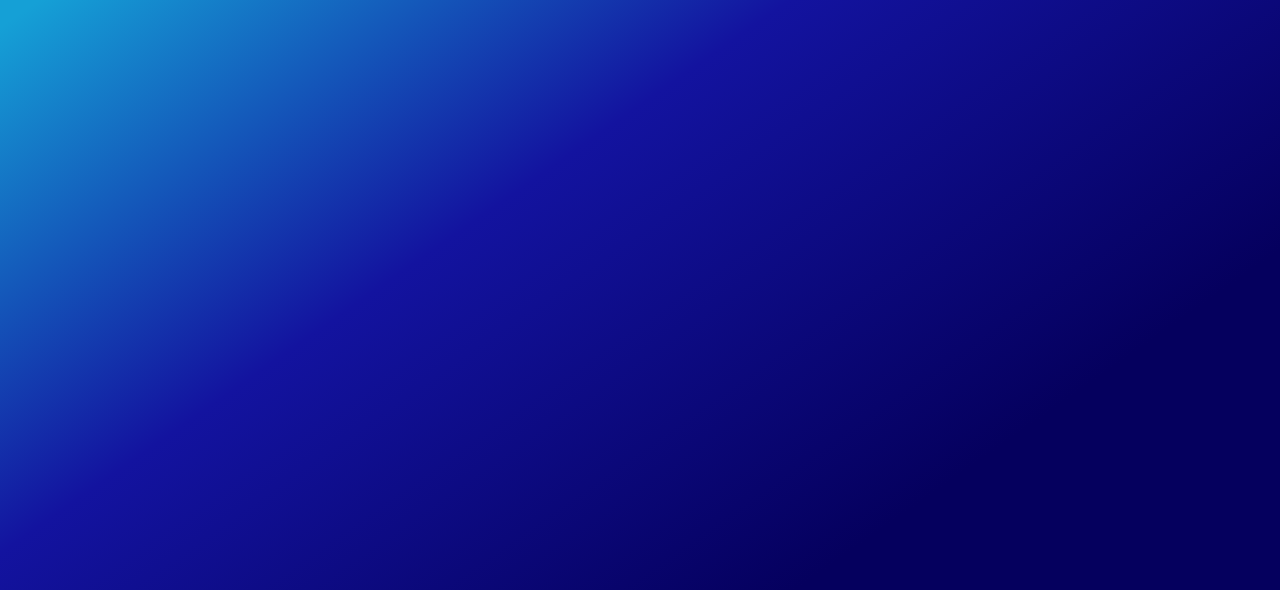
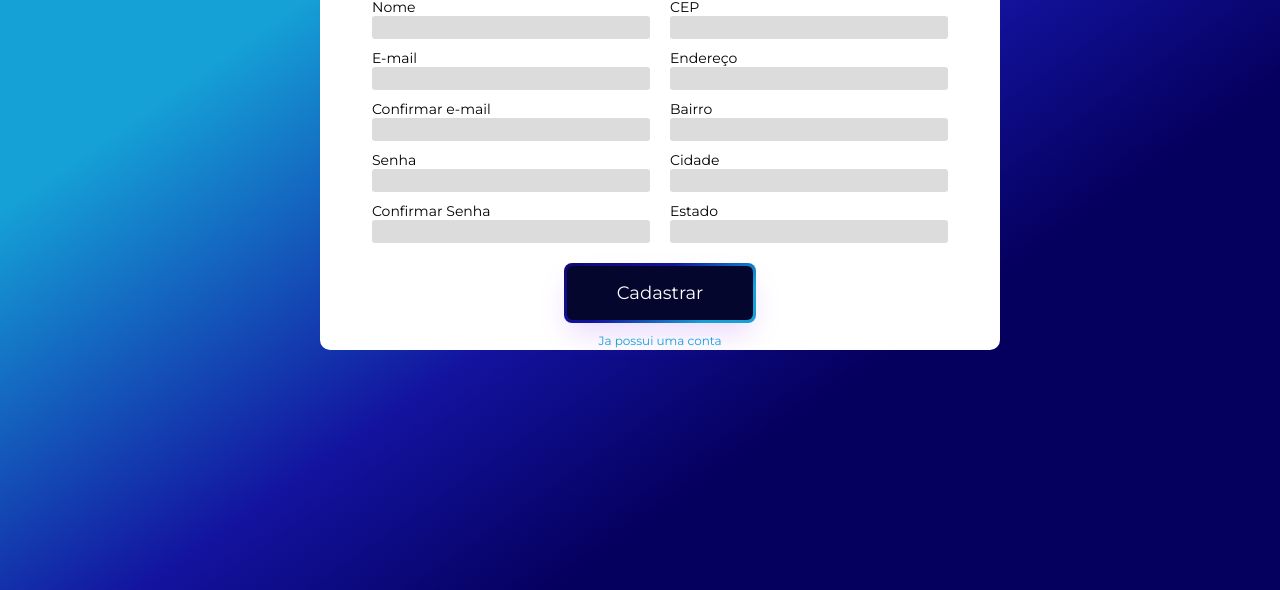
Before and after one commit to andreasdsilva/client-screen, a plain HTML site: page index.html in a window 1280 px wide. Shown: the part 210-800 px from the top of the page. Drawn offline with Linux system fonts and the light colour scheme.

Commit message:
form created, svg imported

```diff
--- a/css/styles.css
+++ b/css/styles.css
@@ -1,6 +1,7 @@
 * {
     margin: 0;
     padding: 0;
+    font-family: 'Montserrat';
 }
 
 .gradient {
@@ -9,5 +10,130 @@
     padding: 0;
     height: 100vh;
     width: 100vw;
-    background-image: linear-gradient(145deg, #15a0d6 14%, #13139f 45%, #05005e 80%);
+    background-image: linear-gradient(145deg, #15a0d6 25%, #13139f 53%, #05005e 70%);
 }
+
+.modal {
+    background-color: white;
+    width: 50%;
+    height: 400px;
+    border-radius: 10px;
+    position: absolute;
+    top: 15%;
+    left: 25%;
+    display: flex;
+    flex-direction: column;
+    padding: 20px;
+}
+
+.logo {
+    width: 100%;
+    height: 12%;
+    background: rgb(43, 42, 74);
+    border-radius: 10px;
+    padding: 5px;
+}
+
+form main {
+    align-self: center;
+    padding: 10px;
+    display: flex;
+    flex-direction: row;
+    gap: 20px;
+    height: 100%;
+    width: 90%;
+}
+
+form .form-block div{
+    display: flex;
+    flex-direction: column;
+    justify-content: center;
+}
+
+form .form-block {
+    display: flex;
+    flex-direction: column;
+    justify-content: center;
+    width: 100%;
+}
+
+form .form-block input {
+    background-color: rgb(220, 220, 220);
+    border: none;
+    border-radius: 3px;
+    margin: 0px 0px 10px 0px;
+    padding: 4px;
+    font-size: 12px;
+    color: black;
+}
+
+form .form-block input:focus {
+    outline-color: lightgray;
+
+}
+
+form .form-block label {
+    font-size: 14px;
+}
+
+form a {
+    background: none;
+    align-self: center;
+    text-decoration: none;
+    font-size: 12px;
+    color: #15a0d6;
+}
+
+form a:hover {
+
+    font-size: 13px;
+    transition: 200ms;
+    color: #15a0d6;
+}
+
+form button {
+    align-items: center;
+    /* background-image: linear-gradient(145deg, #15a0d6 15%, #13139f 53%, #05005e 80%); */
+    background-image: linear-gradient(145deg, #100a77 5%, #13139f 40%, #15a0d6 80%);
+    border: 0;
+    border-radius: 8px;
+    box-shadow: rgba(151, 65, 252, 0.2) 0 15px 30px -5px;
+    box-sizing: border-box;
+    color: #FFFFFF;
+    display: flex;
+    font-family: Phantomsans, sans-serif;
+    font-size: 18px;
+    justify-content: center;
+    width: 30%;
+    align-self: center;
+    padding: 3px;
+    text-decoration: none;
+    user-select: none;
+    -webkit-user-select: none;
+    touch-action: manipulation;
+    white-space: nowrap;
+    cursor: pointer;
+    transition: all .3s;
+    margin-bottom: 10px;
+}
+
+form button:active,
+form button:hover {
+    outline: 0;
+}
+
+form button span {
+    background-color: rgb(5, 6, 45);
+    padding: 16px 24px;
+    border-radius: 6px;
+    width: 100%;
+    transition: 300ms;
+}
+
+form button:hover span {
+    background: none;
+}
+
+form button:active {
+    transform: scale(0.9);
+}
--- a/index.html
+++ b/index.html
@@ -1,16 +1,71 @@
 <!DOCTYPE html>
 <html lang="pt-BR">
+
 <head>
     <meta charset="UTF-8">
     <title>Login</title>
     <link rel="stylesheet" href="css/styles.css">
+    <link rel="preconnect" href="https://fonts.googleapis.com">
+    <link rel="preconnect" href="https://fonts.gstatic.com" crossorigin>
+    <link href="https://fonts.googleapis.com/css2?family=Montserrat:wght@300;400&display=swap" rel="stylesheet">
 </head>
+
 <body>
     <div class="gradient">
         <form class="modal">
-            <label for="email">E-mail</label>
-            <label for="email">Confirmar e-mail</label>
+            <img src="/imgs/bemol-digital.svg" alt="belmo" class="logo">
+            <main>
+                <div class="form-block">
+                    <div>
+                        <label for="name">Nome</label>
+                        <input type="text" />
+                    </div>
+                    <div>
+                        <label for="email">E-mail</label>
+                        <input type="text" />
+                    </div>
+                    <div>
+                        <label for="email">Confirmar e-mail</label>
+                        <input type="text" />
+                    </div>
+                    <div>
+                        <label for="password">Senha</label>
+                        <input type="text" />
+                    </div>
+                    <div>
+                        <label for="password">Confirmar Senha</label>
+                        <input type="text" />
+                    </div>
+                </div>
+                <div class="form-block">
+                    <div>
+                        <label for="">CEP</label>
+                        <input type="text" />
+                    </div>
+                    <div>
+                        <label for="">Endereço</label>
+                        <input type="text" />
+                    </div>
+                    <div>
+                        <label for="">Bairro</label>
+                        <input type="text" />
+                    </div>
+                    <div>
+                        <label for="">Cidade</label>
+                        <input type="text" />
+                    </div>
+                    <div>
+                        <label for="">Estado</label>
+                        <input type="text" />
+                    </div>
+                </div>
+            </main>
+            <button>
+                <span class="text">Cadastrar</span>
+            </button>
+            <a href="/">Ja possui uma conta</a>
         </form>
     </div>
 </body>
+
 </html>
```
Also changed, not shown: imgs/bemol-digital.svg (added).
